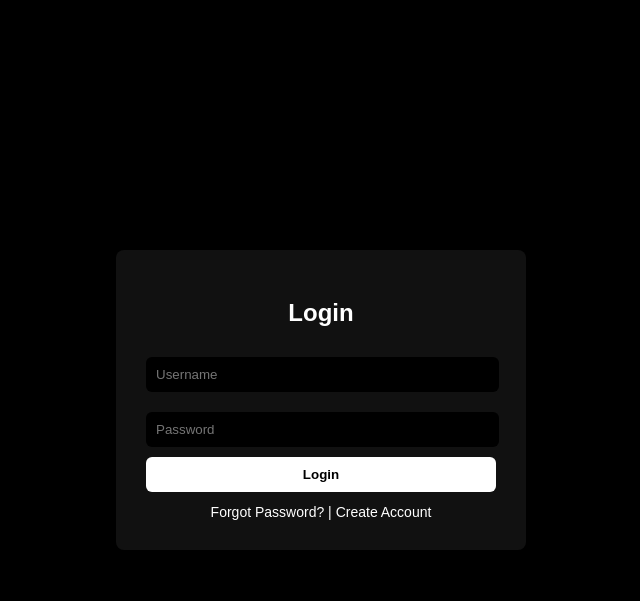
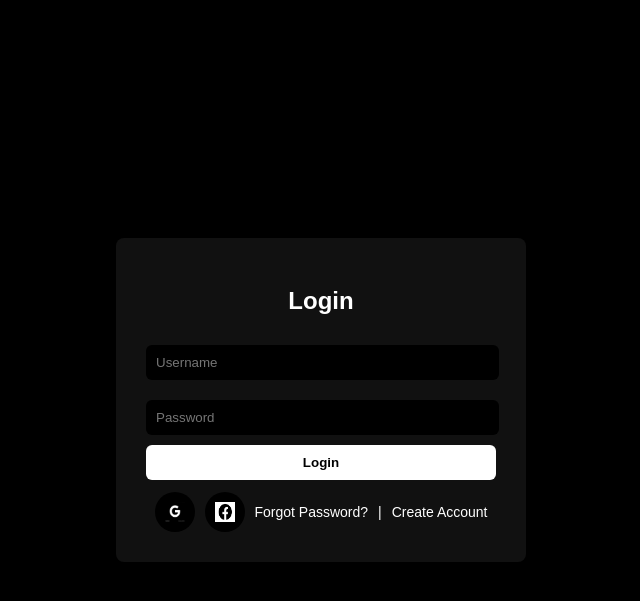
Before and after one commit to asif1-3ahmed/Music, a Flask app: page /logout in a window 1280 px wide. Shown: the top 601 px of the page, without its empty margins (319-959 px from the left). Run offline with Flask 3, Linux system fonts and the light colour scheme.

Commit message:
Update login.html

```diff
--- a/templates/login.html
+++ b/templates/login.html
@@ -1,53 +1,107 @@
 <!DOCTYPE html>
 <html lang="en">
+
 <head>
     <meta charset="UTF-8">
     <meta name="viewport" content="width=device-width, initial-scale=1.0">
     <title>Login - Dolsy Music</title>
     <style>
         body {
-    font-family:"Poppins",sans-serif;
-    background:#000;
-    color:#fff;
-    display:flex;
-    justify-content:center;
-    align-items:center;
-    height:100vh;
-    margin:0;
+            font-family: "Poppins", sans-serif;
+            background: #000;
+            color: #fff;
+            display: flex;
+            justify-content: center;
+            align-items: center;
+            height: 100vh;
+            margin: 0;
         }
-.login-box{
-    background:#111;
-    padding:30px;
-    border-radius:8px;
-    width:350px;
-    text-align:center;
+
+        .login-box {
+            background: #111;
+            padding: 30px;
+            border-radius: 8px;
+            width: 350px;
+            text-align: center;
         }
-h2{margin-bottom:20px;}
-input{
-    width:95%;
-    padding:10px;
-    margin:10px 0;
-    border:none;
-    border-radius:6px;
-    background:#000;
-    color:#fff;
+
+        h2 {
+            margin-bottom: 20px;
         }
-button{
-    width:100%;
-    padding:10px;
-    border:none;
-    border-radius:6px;
-    background:#fff;
-    color:#000;
-    cursor:pointer;
-    font-weight:600;
+
+        input {
+            width: 95%;
+            padding: 10px;
+            margin: 10px 0;
+            border: none;
+            border-radius: 6px;
+            background: #000;
+            color: #fff;
         }
-button:hover{background:#000;color:#fff;border:1px solid #fff;}
-.links{margin-top:12px;font-size:14px;}
-.links a{color:#fff;text-decoration:none;}
-.links a:hover{text-decoration:underline;}
+
+        button {
+            width: 100%;
+            padding: 10px;
+            border: none;
+            border-radius: 6px;
+            background: #fff;
+            color: #000;
+            cursor: pointer;
+            font-weight: 600;
+        }
+
+        button:hover {
+            background: #000;
+            color: #fff;
+            border: 1px solid #fff;
+        }
+
+        .links {
+            margin-top: 12px;
+            font-size: 14px;
+            display: flex;
+            justify-content: center;
+            align-items: center;
+            gap: 10px;
+            flex-wrap: wrap;
+        }
+
+        .social-icons {
+            display: flex;
+            gap: 10px;
+            align-items: center;
+        }
+
+        .social-icons a {
+            display: flex;
+            align-items: center;
+            justify-content: center;
+            width: 40px;
+            height: 40px;
+            border-radius: 50%;
+            background: #000;
+            color: #fff;
+            font-size: 18px;
+            text-decoration: none;
+            transition: 0.3s;
+        }
+
+        .social-icons a:hover {
+            background: #fff;
+            color: #000;
+        }
+
+        .links a {
+            color: #fff;
+            text-decoration: none;
+        }
+
+        .links a:hover {
+            text-decoration: underline;
+        }
     </style>
 </head>
+
 <body>
     <div class="login-box">
         <h2>Login</h2>
@@ -56,10 +110,27 @@ button:hover{background:#000;color:#fff;border:1px solid #fff;}
             <input type="password" name="password" placeholder="Password" required>
             <button type="submit">Login</button>
         </form>
+
         <div class="links">
-<a href="/forgotpassword">Forgot Password?</a> |
-<a href="/register-page">Create Account</a>
+            <div class="social-icons">
+                <!-- Google Login Image -->
+                <a href="#" aria-label="Google Login">
+                    <img src="{{ url_for('static', filename='go.jpeg') }}" alt="Google"
+                        style="width: 20px; height: 20px;">
+                </a>
+
+                <!-- Facebook Login Image -->
+                <a href="#" aria-label="Facebook Login">
+                    <img src="{{ url_for('static', filename='f.jpg') }}" alt="Facebook"
+                        style="width: 20px; height: 20px;">
+                </a>
+
+
+            </div>
+            <a href="forgotpassword.html">Forgot Password?</a> |
+            <a href="register.html">Create Account</a>
         </div>
     </div>
 </body>
+
 </html>
```
Lines whose indentation alone changed are shown as unchanged.
